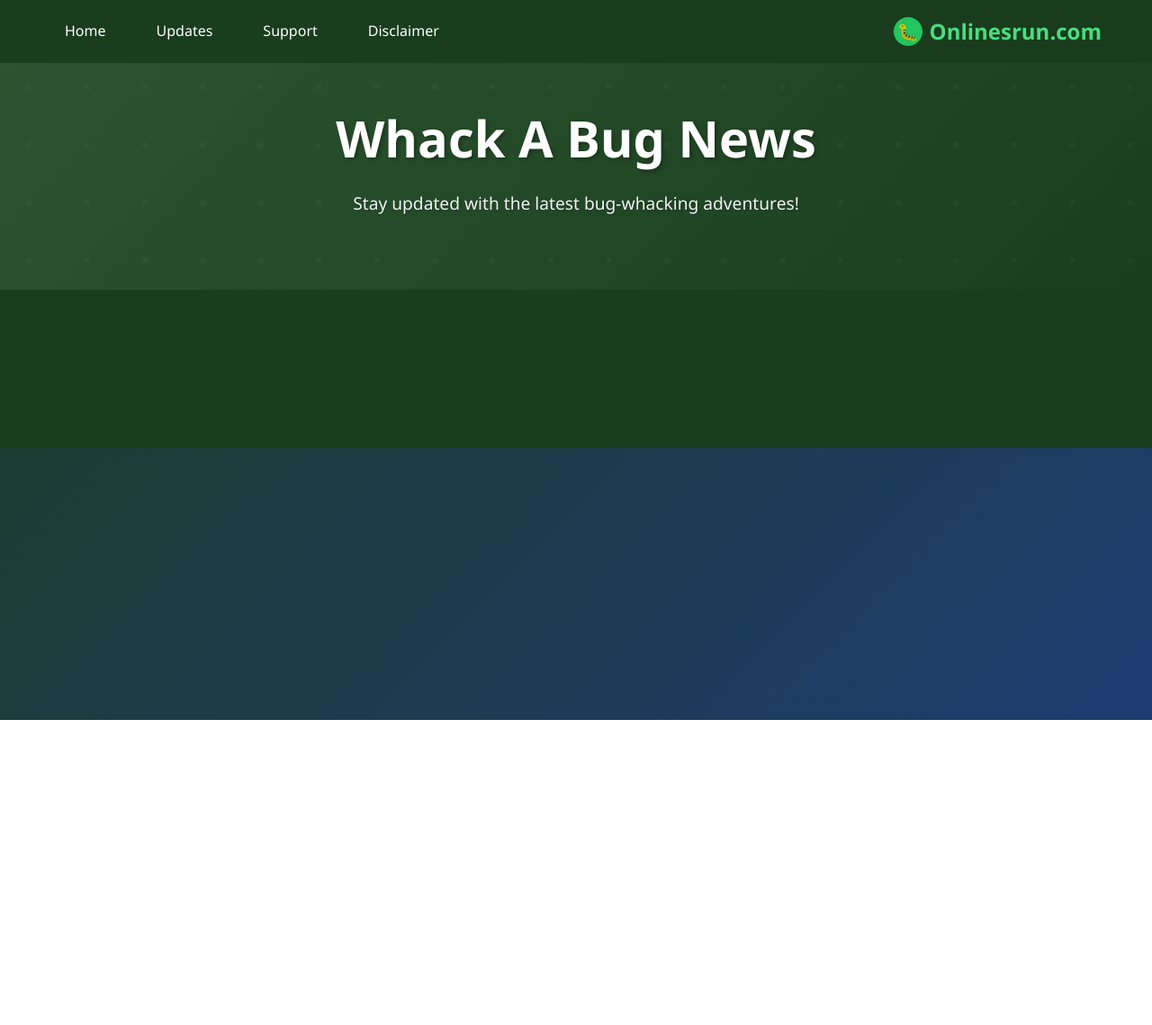
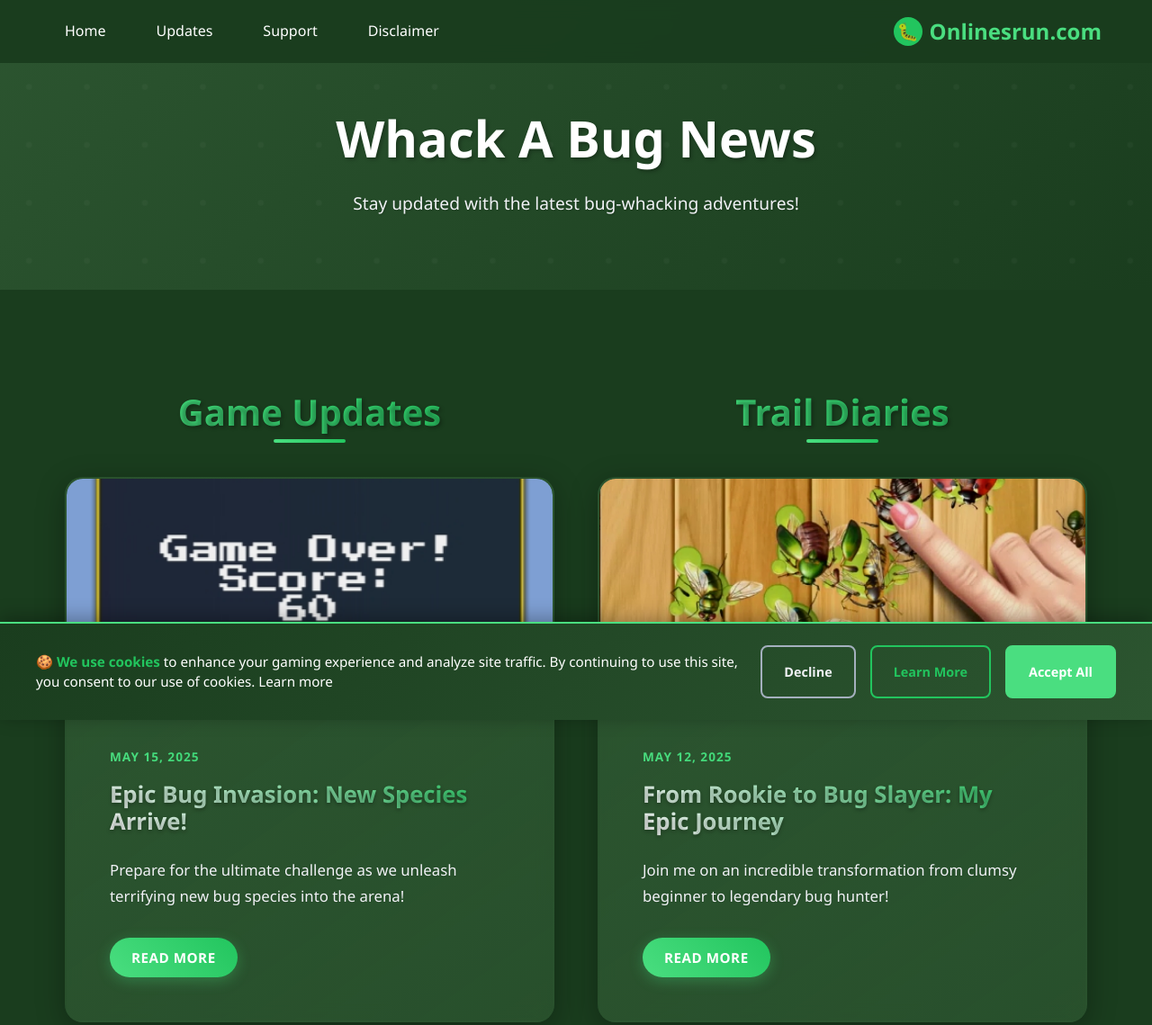
Before and after one commit to AnastasiiaBulba/onlinesrun, a plain HTML site: page bug-news.html in a window 1280 px wide. Shown: the top 1139 px of the page at 90% size. Before the commit the page ends 800 px from the top, so only its background shows below. Drawn offline with Linux system fonts and the light colour scheme.

```diff
--- a/bug-cookies.html
+++ b/bug-cookies.html
@@ -151,6 +151,7 @@
 
     <div id="footer-container"></div>
 
+    <script src="./js/bug-utils.js"></script>
     <script src="./js/bug-main.js"></script>
     <script src="./js/bug-cookie-banner.js"></script>
     <script src="./js/bug-header.js"></script>
--- a/bug-news.html
+++ b/bug-news.html
@@ -41,6 +41,7 @@
 
     <div id="footer-container"></div>
 
+    <script src="./js/bug-utils.js"></script>
     <script src="./js/bug-main.js"></script>
     <script src="./js/bug-cookie-banner.js"></script>
     <script src="./js/bug-header.js"></script>
--- a/css/bug-news.css
+++ b/css/bug-news.css
@@ -42,6 +42,44 @@
 .news-content {
   padding: var(--spacing-xxl) 0;
   background: var(--background-color);
+}
+
+.news-section {
+  margin-bottom: var(--spacing-xxl);
+}
+
+.news-section-title {
+  color: var(--text-primary);
+  font-size: 2.5rem;
+  font-weight: 700;
+  text-align: center;
+  margin-bottom: var(--spacing-xl);
+  text-shadow: 2px 2px 4px rgba(0, 0, 0, 0.3);
+  background: linear-gradient(
+    45deg,
+    var(--primary-color),
+    var(--secondary-color)
+  );
+  -webkit-background-clip: text;
+  -webkit-text-fill-color: transparent;
+  background-clip: text;
+  position: relative;
+}
+
+.news-section-title::after {
+  content: "";
+  position: absolute;
+  bottom: -10px;
+  left: 50%;
+  transform: translateX(-50%);
+  width: 80px;
+  height: 4px;
+  background: linear-gradient(
+    45deg,
+    var(--primary-color),
+    var(--secondary-color)
+  );
+  border-radius: 2px;
 }
 
 .news-grid {
@@ -268,6 +306,10 @@
     font-size: 1.1rem;
   }
 
+  .news-section-title {
+    font-size: 2rem;
+  }
+
   .news-grid {
     grid-template-columns: 1fr;
     gap: var(--spacing-lg);
@@ -291,6 +333,10 @@
     font-size: 1rem;
   }
 
+  .news-section-title {
+    font-size: 1.5rem;
+  }
+
   .news-content-inner {
     padding: var(--spacing-sm);
   }
--- a/data/news.json
+++ b/data/news.json
@@ -19,7 +19,7 @@
   ],
   "trailDiaries": [
     {
-      "id": 1,
+      "id": 3,
       "title": "From Rookie to Bug Slayer: My Epic Journey",
       "excerpt": "Join me on an incredible transformation from clumsy beginner to legendary bug hunter!",
       "fullText": "My journey began with trembling hands and missed shots, but through sheer determination and countless hours of practice, I've evolved into a bug-slaying legend! This diary chronicles my transformation from a nervous rookie who couldn't hit a stationary target to a precision master who can eliminate entire swarms with surgical accuracy. I'll share the breakthrough moments that changed everything - discovering the perfect mouse sensitivity, mastering the art of predictive aiming, and developing lightning-fast reflexes that now feel like superpowers. The satisfaction of finally achieving that elusive perfect score after months of struggle is indescribable!",
@@ -27,7 +27,7 @@
       "image": "./images/card-Whack3.jpg"
     },
     {
-      "id": 2,
+      "id": 4,
       "title": "Legends of the Bug Arena: Champion Interviews",
       "excerpt": "Exclusive interviews with the world's most feared bug hunters!",
       "fullText": "We've tracked down the most legendary bug hunters in the world for exclusive interviews that will blow your mind! These champions share their closely guarded secrets, revolutionary strategies, and the psychological tricks that separate the masters from the amateurs. From the mysterious 'ShadowStriker' who never misses a shot to the explosive 'BugBomber' who specializes in chain reactions, each champion brings a unique philosophy to the art of bug elimination. Discover how these legends approach the game, their training routines, and the mindset that keeps them at the top of the leaderboards month after month.",
--- a/js/bug-news.js
+++ b/js/bug-news.js
@@ -45,17 +45,26 @@
     const newsContainer = document.getElementById("news-container");
     if (!newsContainer) return;
 
-    // Combine game updates and trail diaries
-    const allNews = [...data.gameUpdates, ...data.trailDiaries];
+    // Clear container
+    newsContainer.innerHTML = "";
 
-    // Sort by date (newest first)
-    allNews.sort((a, b) => new Date(b.date) - new Date(a.date));
+    // Create Game Updates section
+    if (data.gameUpdates && data.gameUpdates.length > 0) {
+      const gameUpdatesSection = createNewsSection(
+        "Game Updates",
+        data.gameUpdates
+      );
+      newsContainer.appendChild(gameUpdatesSection);
+    }
 
-    // Create news items
-    allNews.forEach((news, index) => {
-      const newsItem = createNewsItem(news, index);
-      newsContainer.appendChild(newsItem);
-    });
+    // Create Trail Diaries section
+    if (data.trailDiaries && data.trailDiaries.length > 0) {
+      const trailDiariesSection = createNewsSection(
+        "Trail Diaries",
+        data.trailDiaries
+      );
+      newsContainer.appendChild(trailDiariesSection);
+    }
 
     // Add hover effects to news items
     const newsItems = document.querySelectorAll(".news-item");
@@ -75,6 +84,34 @@
   } catch (error) {
     console.error("Error loading news data:", error);
   }
+}
+
+// Create news section with title
+function createNewsSection(title, newsArray) {
+  const section = document.createElement("div");
+  section.className = "news-section";
+
+  // Create section title
+  const sectionTitle = document.createElement("h2");
+  sectionTitle.className = "news-section-title";
+  sectionTitle.textContent = title;
+  section.appendChild(sectionTitle);
+
+  // Create news grid for this section
+  const newsGrid = document.createElement("div");
+  newsGrid.className = "news-grid";
+
+  // Sort by date (newest first)
+  newsArray.sort((a, b) => new Date(b.date) - new Date(a.date));
+
+  // Create news items
+  newsArray.forEach((news, index) => {
+    const newsItem = createNewsItem(news, index);
+    newsGrid.appendChild(newsItem);
+  });
+
+  section.appendChild(newsGrid);
+  return section;
 }
 
 // Create news item HTML
@@ -109,7 +146,7 @@
 }
 
 // Toggle read more functionality
-function toggleReadMore(id) {
+window.toggleReadMore = function (id) {
   const newsItem = document.querySelector(`[data-id="${id}"]`);
   if (!newsItem) return;
 
@@ -130,4 +167,4 @@
     button.textContent = "Read less";
     button.classList.add("expanded");
   }
-}
+};
```
Also changed, not shown: bug-disclaimer.html (+1 -0 lines), bug-privacy.html (+1 -0 lines).
